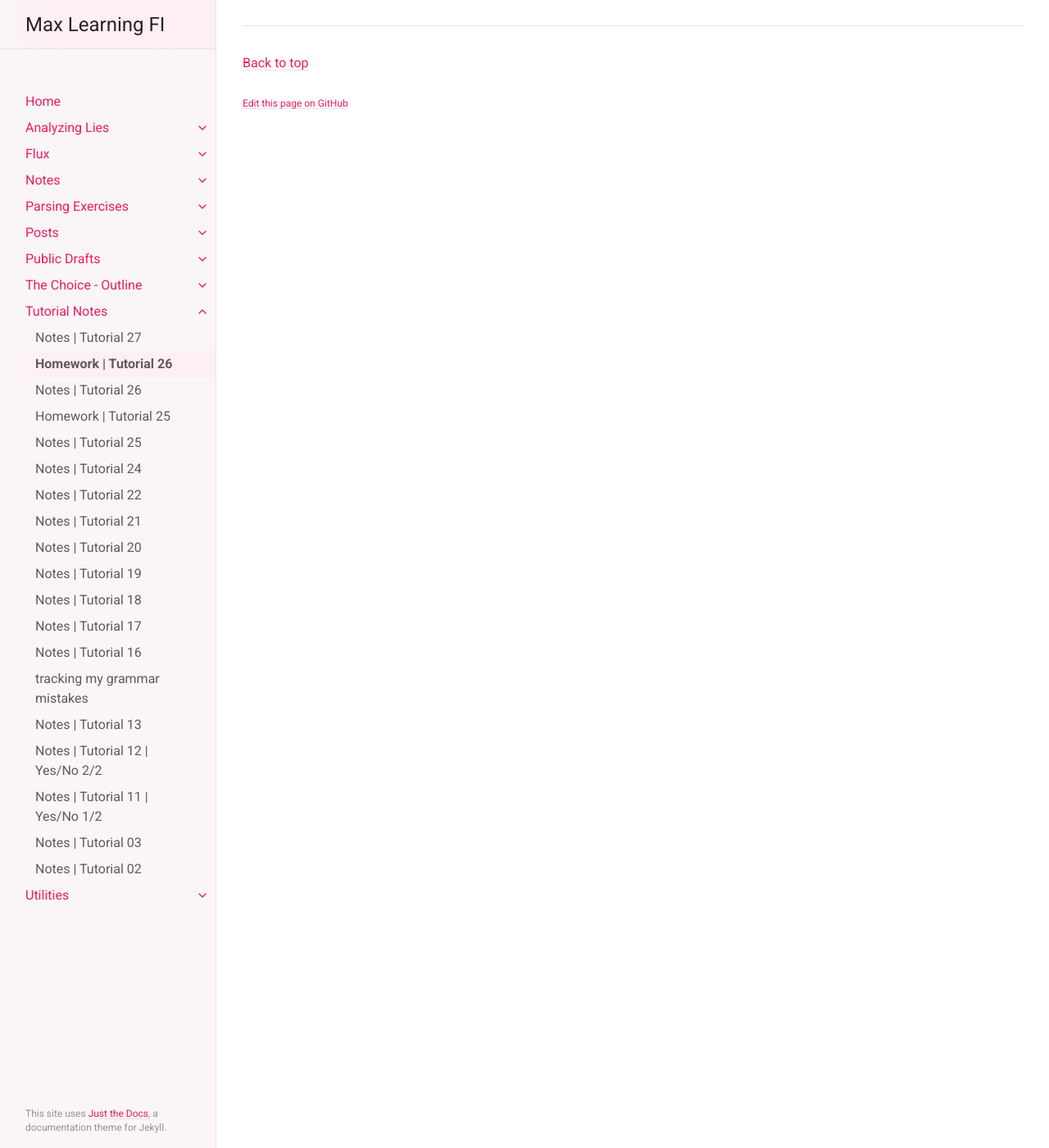
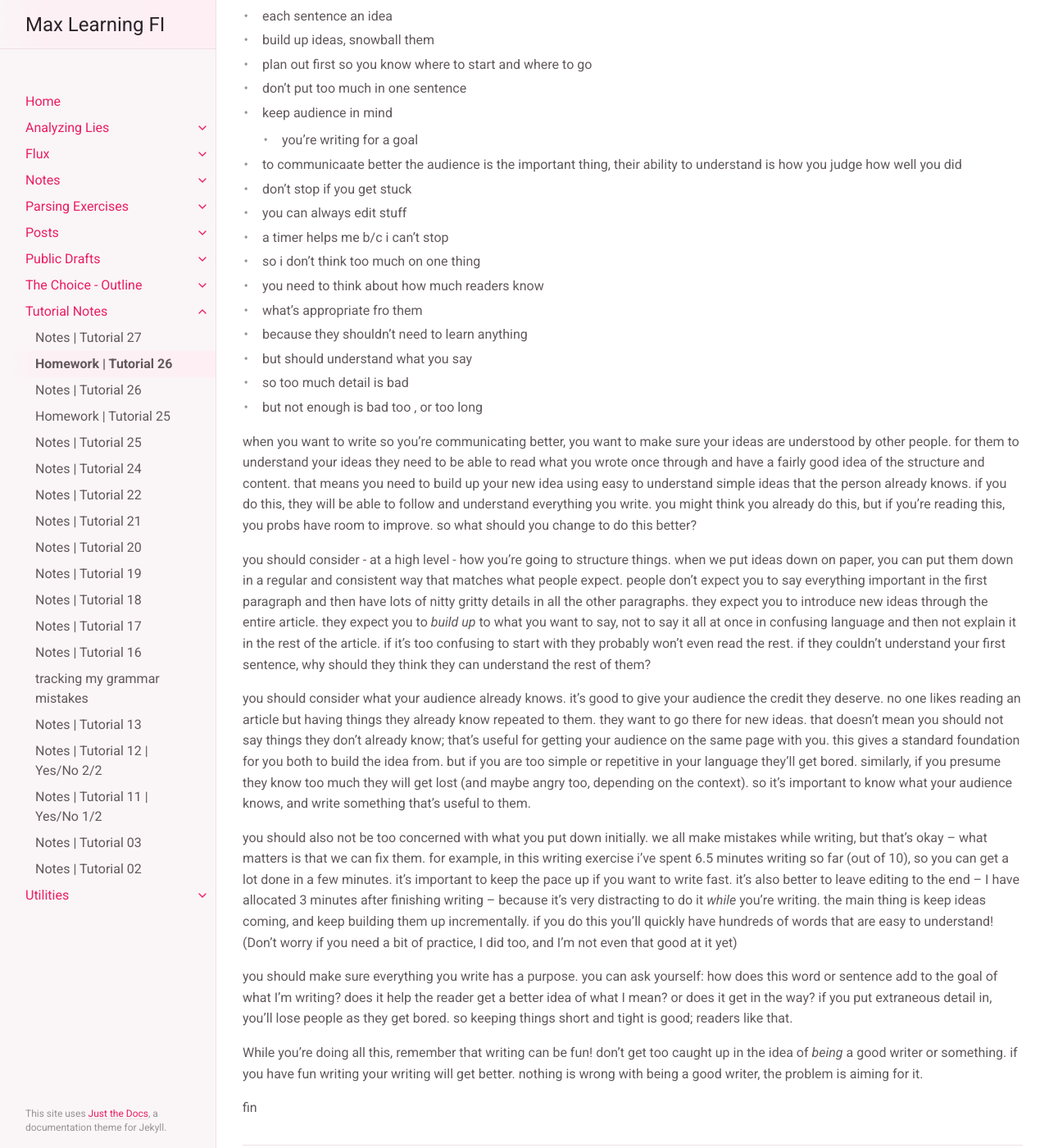
Before and after one commit to curi/fi, a Jekyll site: the page built from docs/_tutorials/2020-08-13-hw.md, in a window 1280 px wide and 1400 px high, scrolled down 754 px. Shown: the whole window at 82% size. Built offline with Jekyll 4.4.1, drawn with Linux system fonts in a browser that asks for light colours; some of the changed text lies outside the part shown.

Commit message:
editing phase

```diff
--- a/docs/_tutorials/2020-08-13-hw.md
+++ b/docs/_tutorials/2020-08-13-hw.md
@@ -22,4 +22,70 @@ Idea:
 * maybe longer overall or difference balances between stages can work but this is a good starting point
   * can iterate
 
-###
+### how can you write to better communicate to people generally?
+
+- put ideas down
+- explain self
+- make sure complete sentences
+- each sentence an idea
+- build up ideas, snowball them
+- plan out first so you know where to start and where to go
+- don't put too much in one sentence
+- keep audience in mind
+  - you're writing for a goal
+- to communicaate better the audience is the important thing, their ability to understand is how you judge how well you did
+- don't stop if you get stuck
+- you can always edit stuff
+- a timer helps me b/c i can't stop
+- so i don't think too much on one thing
+- you need to think about how much readers know
+- what's appropriate fro them
+- because they shouldn't need to learn anything
+- but should understand what you say
+- so too much detail is bad
+- but not enough is bad too , or too long
+
+when you want to write so you're communicating better, you want to make sure your ideas are understood by other people.
+for them to understand your ideas they need to be able to read what you wrote once through and have a fairly good idea of the structure and content.
+that means you need to build up your new idea using easy to understand simple ideas that the person already knows.
+if you do this, they will be able to follow and understand everything you write.
+you might think you already do this, but if you're reading this, you probs have room to improve.
+so what should you change to do this better?
+
+you should consider - at a high level - how you're going to structure things.
+when we put ideas down on paper, you can put them down in a regular and consistent way that matches what people expect.
+people don't expect you to say everything important in the first paragraph and then have lots of nitty gritty details in all the other paragraphs.
+they expect you to introduce new ideas through the entire article.
+they expect you to *build up* to what you want to say, not to say it all at once in confusing language and then not explain it in the rest of the article.
+if it's too confusing to start with they probably won't even read the rest.
+if they couldn't understand your first sentence, why should they think they can understand the rest of them?
+
+you should consider what your audience already knows.
+it's good to give your audience the credit they deserve.
+no one likes reading an article but having things they already know repeated to them.
+they want to go there for new ideas.
+that doesn't mean you should not say things they don't already know; that's useful for getting your audience on the same page with you.
+this gives a standard foundation for you both to build the idea from.
+but if you are too simple or repetitive in your language they'll get bored.
+similarly, if you presume they know too much they will get lost (and maybe angry too, depending on the context).
+so it's important to know what your audience knows, and write something that's useful to them.
+
+you should also not be too concerned with what you put down initially.
+we all make mistakes while writing, but that's okay -- what matters is that we can fix them.
+for example, in this writing exercise i've spent 6.5 minutes writing so far (out of 10), so you can get a lot done in a few minutes.
+it's important to keep the pace up if you want to write fast.
+it's also better to leave editing to the end -- I have allocated 3 minutes after finishing writing -- because it's very distracting to do it *while* you're writing.
+the main thing is keep ideas coming, and keep building them up incrementally.
+if you do this you'll quickly have hundreds of words that are easy to understand! (Don't worry if you need a bit of practice, I did too, and I'm not even that good at it yet)
+
+you should make sure everything you write has a purpose. you can ask yourself: how does this word or sentence add to the goal of what I'm writing?
+does it help the reader get a better idea of what I mean? or does it get in the way?
+if you put extraneous detail in, you'll lose people as they get bored.
+so keeping things short and tight is good; readers like that.
+
+While you're doing all this, remember that writing can be fun!
+don't get too caught up in the idea of *being* a good writer or something.
+if you have fun writing your writing will get better.
+nothing is wrong with being a good writer, the problem is aiming for it.
+
+fin
```
